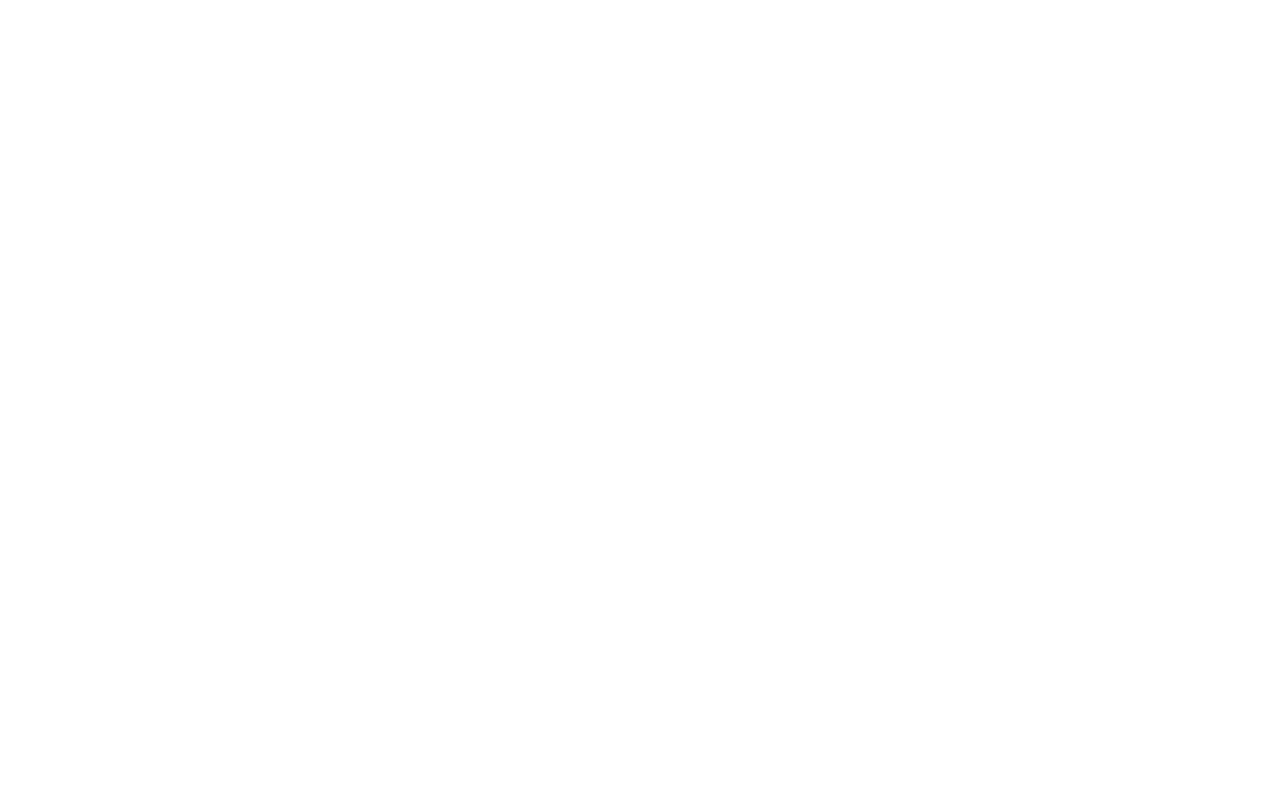
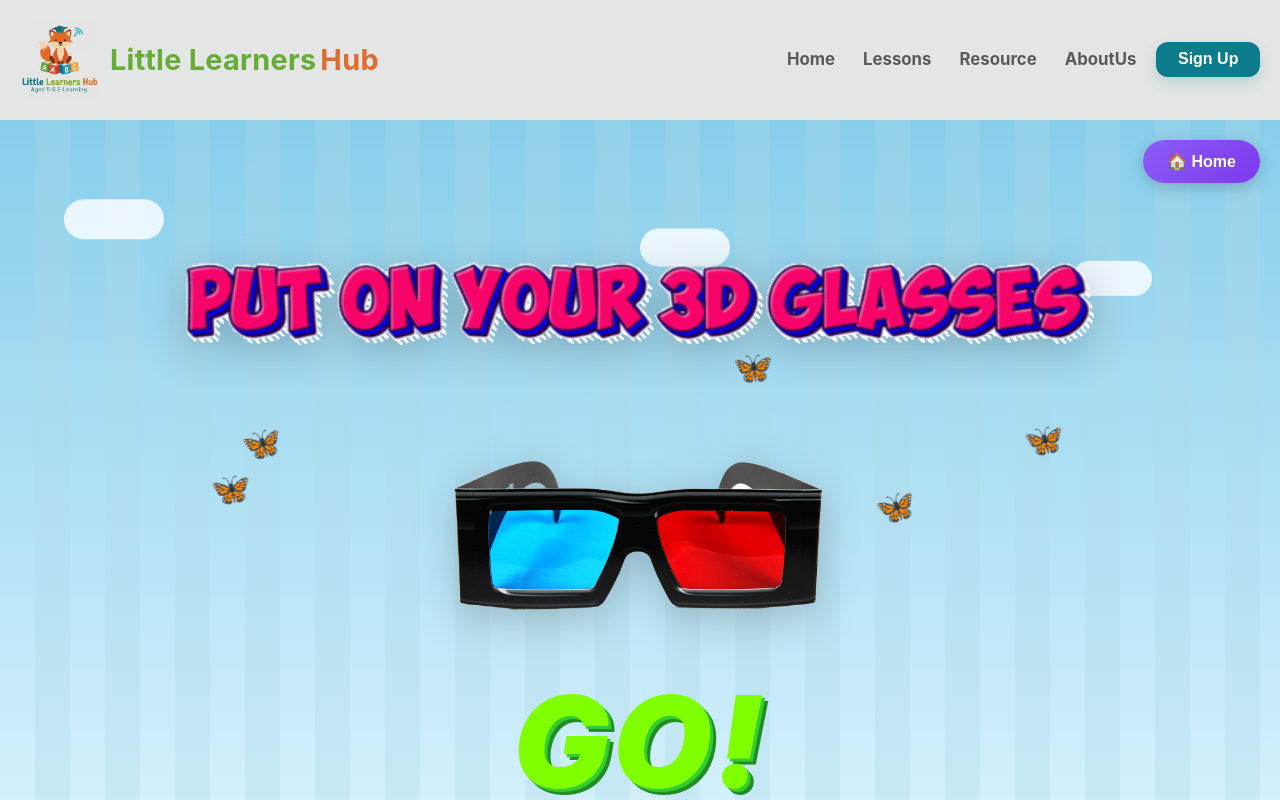
Before and after one commit to ImanthaJayashan/E-Learning_App_frontend, a React (Vite) app: page /vision-therapy in a window 1280 px wide. Before the commit this address had no page. Shown: the top 800 px of the page. Built offline with nearby package versions, Linux system fonts and the light colour scheme.

Commit message:
create a vision theropy first page without 3d glass identify

```diff
--- a/src/App.tsx
+++ b/src/App.tsx
@@ -2,6 +2,7 @@
 import { Route, Routes } from "react-router-dom";
 import Home from "./pages/Home";
 import EyeProblemDetector from "./pages/EyeProblemDetector";
+import VisionTherapy from "./pages/VisionTherapy";
 import CircleShape from "./pages/CircleShape";
 import SquareShape from "./pages/SquareShape";
 import TriangleShape from "./pages/TriangleShape_new";
@@ -11,6 +12,7 @@
   <Routes>
     <Route path="/" element={<Home />} />
     <Route path="/eye-problem-detector" element={<EyeProblemDetector />} />
+    <Route path="/vision-therapy" element={<VisionTherapy />} />
     <Route path="/shapes/circle" element={<CircleShape />} />
     <Route path="/shapes/square" element={<SquareShape />} />
     <Route path="/shapes/triangle" element={<TriangleShape />} />
--- a/src/pages/Home.tsx
+++ b/src/pages/Home.tsx
@@ -49,6 +49,23 @@
         >
           <button
             type="button"
+            aria-label="Vision Therapy"
+            onClick={() => navigate("/vision-therapy")}
+            style={{
+              ...buttonBase,
+              background: "#3b82f6",
+              color: "#fff",
+              border: "1px solid #3b82f6",
+            }}
+          >
+            <strong>👁️ Vision Therapy</strong>
+            <div style={{ marginTop: 6, fontSize: 13, color: "#e0e7ff" }}>
+              Interactive 3D vision exercises for eye health.
+            </div>
+          </button>
+
+          <button
+            type="button"
             aria-label="Eye Problem Detector"
             onClick={() => navigate("/eye-problem-detector")}
             style={buttonBase}
--- /dev/null
+++ b/src/pages/VisionTherapy.tsx
@@ -0,0 +1,359 @@
+import React, { useState, useEffect } from "react";
+import { useNavigate } from "react-router-dom";
+import Navbar from "../components/Navbar";
+import Footer from "../components/Footer";
+
+const VisionTherapy: React.FC = () => {
+  const navigate = useNavigate();
+  const [butterflyPositions, setButterflyPositions] = useState<Array<{ id: number; left: number; top: number }>>([]);
+  const [showGlasses, setShowGlasses] = useState(false);
+
+  useEffect(() => {
+    setShowGlasses(true);
+    // Generate random butterfly positions
+    const butterflies = Array.from({ length: 6 }, (_, i) => ({
+      id: i,
+      left: Math.random() * 80 + 10,
+      top: Math.random() * 30 + 20,
+    }));
+    setButterflyPositions(butterflies);
+  }, []);
+
+  const styles = `
+    @keyframes fadeInScale {
+      from {
+        opacity: 0;
+        transform: scale(0.5);
+      }
+      to {
+        opacity: 1;
+        transform: scale(1);
+      }
+    }
+
+    @keyframes float {
+      0%, 100% {
+        transform: translateY(0px);
+      }
+      50% {
+        transform: translateY(-20px);
+      }
+    }
+
+    @keyframes flutter {
+      0%, 100% {
+        transform: rotate(0deg) translateX(0);
+      }
+      25% {
+        transform: rotate(10deg) translateX(10px);
+      }
+      50% {
+        transform: rotate(0deg) translateX(0);
+      }
+      75% {
+        transform: rotate(-10deg) translateX(-10px);
+      }
+    }
+
+    @keyframes slideDown {
+      from {
+        opacity: 0;
+        transform: translateY(-30px);
+      }
+      to {
+        opacity: 1;
+        transform: translateY(0);
+      }
+    }
+
+    @keyframes bounce {
+      0%, 100% {
+        transform: translateY(0);
+      }
+      50% {
+        transform: translateY(-10px);
+      }
+    }
+
+    @keyframes pulse {
+      0%, 100% {
+        box-shadow: 0 0 0 0 rgba(34, 197, 94, 0.7);
+      }
+      50% {
+        box-shadow: 0 0 0 10px rgba(34, 197, 94, 0);
+      }
+    }
+
+    .vision-therapy-container {
+      min-height: 100vh;
+      background: linear-gradient(180deg, #87ceeb 0%, #e0f6ff 100%);
+      background-image:
+        repeating-linear-gradient(
+          90deg,
+          transparent,
+          transparent 35px,
+          rgba(173, 216, 230, 0.3) 35px,
+          rgba(173, 216, 230, 0.3) 70px
+        ),
+        linear-gradient(180deg, #87ceeb 0%, #e0f6ff 100%);
+      position: relative;
+      overflow: hidden;
+    }
+
+    .cloud {
+      position: absolute;
+      background: white;
+      border-radius: 100px;
+      opacity: 0.8;
+    }
+
+    .cloud1 {
+      width: 100px;
+      height: 40px;
+      top: 10%;
+      left: 5%;
+      animation: float 6s ease-in-out infinite;
+    }
+
+    .cloud2 {
+      width: 80px;
+      height: 35px;
+      top: 20%;
+      right: 10%;
+      animation: float 8s ease-in-out infinite 1s;
+    }
+
+    .cloud3 {
+      width: 90px;
+      height: 38px;
+      top: 15%;
+      left: 50%;
+      animation: float 7s ease-in-out infinite 0.5s;
+    }
+
+    .butterfly {
+      position: absolute;
+      font-size: 2rem;
+      animation: flutter 3s ease-in-out infinite;
+      cursor: pointer;
+      z-index: 10;
+    }
+
+    .main-content {
+      position: relative;
+      z-index: 20;
+      height: 100vh;
+      display: flex;
+      flex-direction: column;
+      align-items: center;
+      justify-content: flex-start;
+      padding: 2rem;
+      padding-top: 4rem;
+    }
+
+    .header-text {
+      font-size: 3.5rem;
+      font-weight: 900;
+      color: #ff1493;
+      text-shadow: 3px 3px 0 #ff69b4, 6px 6px 0 #ff1493;
+      text-align: center;
+      margin-bottom: 2rem;
+      animation: slideDown 0.8s ease-out;
+      font-style: italic;
+      letter-spacing: 2px;
+      line-height: 1.2;
+    }
+
+    .glasses-container {
+      margin: 2rem 0;
+      animation: fadeInScale 0.6s ease-out 0.3s both;
+      position: relative;
+      display: flex;
+      flex-direction: column;
+      align-items: center;
+      gap: 1rem;
+    }
+
+    .glasses {
+      font-size: 8rem;
+      filter: drop-shadow(0 10px 20px rgba(0, 0, 0, 0.2));
+      animation: bounce 2s ease-in-out infinite;
+      transform-origin: center;
+    }
+
+    .go-text {
+      font-size: 8rem;
+      font-weight: 900;
+      color: #7fff00;
+      text-shadow: 3px 3px 0 #32cd32, 6px 6px 0 #228b22;
+      animation: fadeInScale 0.8s ease-out 0.6s both;
+      letter-spacing: 3px;
+      font-style: italic;
+    }
+
+    .action-button {
+      margin-top: 3rem;
+      padding: 1rem 2.5rem;
+      font-size: 1.25rem;
+      font-weight: bold;
+      background: linear-gradient(135deg, #22c55e 0%, #16a34a 100%);
+      color: white;
+      border: none;
+      border-radius: 50px;
+      cursor: pointer;
+      box-shadow: 0 8px 15px rgba(0, 0, 0, 0.2);
+      transition: all 0.3s ease;
+      animation: slideDown 0.8s ease-out 0.9s both;
+    }
+
+    .action-button:hover {
+      transform: translateY(-3px);
+      box-shadow: 0 12px 20px rgba(0, 0, 0, 0.3);
+    }
+
+    .action-button:active {
+      transform: translateY(-1px);
+    }
+
+    .home-button {
+      position: absolute;
+      top: 20px;
+      right: 20px;
+      padding: 0.75rem 1.5rem;
+      font-size: 1rem;
+      font-weight: bold;
+      background: linear-gradient(135deg, #8b5cf6 0%, #7c3aed 100%);
+      color: white;
+      border: none;
+      border-radius: 50px;
+      cursor: pointer;
+      box-shadow: 0 4px 15px rgba(0, 0, 0, 0.2);
+      transition: all 0.3s ease;
+      z-index: 40;
+      animation: slideDown 0.6s ease-out;
+    }
+
+    .home-button:hover {
+      transform: translateY(-2px);
+      box-shadow: 0 6px 20px rgba(0, 0, 0, 0.3);
+    }
+
+    .home-button:active {
+      transform: translateY(0px);
+    }
+
+    .flowers-container {
+      position: absolute;
+      bottom: 0;
+      left: 0;
+      right: 0;
+      height: 150px;
+      display: flex;
+      justify-content: space-around;
+      align-items: flex-end;
+      padding: 2rem 1rem 1rem;
+      z-index: 30;
+    }
+
+    .flower {
+      font-size: 3.5rem;
+      animation: float 4s ease-in-out infinite;
+    }
+
+    .flower:nth-child(1) { animation-delay: 0s; }
+    .flower:nth-child(2) { animation-delay: 0.3s; }
+    .flower:nth-child(3) { animation-delay: 0.6s; }
+    .flower:nth-child(4) { animation-delay: 0.9s; }
+    .flower:nth-child(5) { animation-delay: 1.2s; }
+    .flower:nth-child(6) { animation-delay: 1.5s; }
+    .flower:nth-child(7) { animation-delay: 1.8s; }
+    .flower:nth-child(8) { animation-delay: 2.1s; }
+  `;
+
+  return (
+    <div>
+      <style>{styles}</style>
+      <Navbar />
+      <div className="vision-therapy-container">
+        {/* Clouds */}
+        <div className="cloud cloud1" />
+        <div className="cloud cloud2" />
+        <div className="cloud cloud3" />
+
+        {/* Butterflies */}
+        {butterflyPositions.map((butterfly) => (
+          <div
+            key={butterfly.id}
+            className="butterfly"
+            style={{
+              left: `${butterfly.left}%`,
+              top: `${butterfly.top}%`,
+              animationDelay: `${butterfly.id * 0.3}s`,
+            }}
+          >
+            🦋
+          </div>
+        ))}
+
+        {/* Main Content */}
+        <div className="main-content">
+          <button
+            type="button"
+            className="home-button"
+            onClick={() => navigate("/")}
+          >
+            🏠 Home
+          </button>
+
+          <div className="glasses-container">
+            <img
+              src="/put-on-your-3d-Glasses-1-18-2026.gif"
+              alt="3D Glasses"
+              style={{
+                width: "90vw",
+                maxWidth: "1000px",
+                height: "auto",
+                filter: "drop-shadow(0 10px 20px rgba(0, 0, 0, 0.2))",
+              }}
+            />
+            <img
+              src="/pngimg.com - glasses_PNG43.png"
+              alt="Glasses"
+              style={{
+                width: "400px",
+                height: "auto",
+                marginTop: "2rem",
+                filter: "drop-shadow(0 10px 20px rgba(0, 0, 0, 0.2))",
+              }}
+            />
+          </div>
+
+          <div className="go-text">GO!</div>
+
+          <button
+            type="button"
+            className="action-button"
+            onClick={() => navigate("/shapes/circle")}
+          >
+            🎮 Start Vision Therapy
+          </button>
+        </div>
+
+        {/* Flowers at bottom */}
+        <div className="flowers-container">
+          <div className="flower">🌻</div>
+          <div className="flower">🌸</div>
+          <div className="flower">🌼</div>
+          <div className="flower">🌷</div>
+          <div className="flower">🌺</div>
+          <div className="flower">🌻</div>
+          <div className="flower">🌸</div>
+          <div className="flower">🌼</div>
+        </div>
+      </div>
+      <Footer />
+    </div>
+  );
+};
+
+export default VisionTherapy;
```
Also changed, not shown: public/pngimg.com - glasses_PNG43.png (added), public/put-on-your-3d-Glasses-1-18-2026.gif (added).
